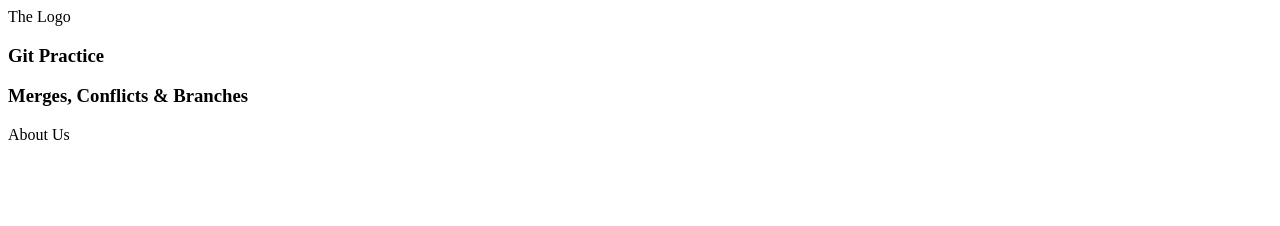
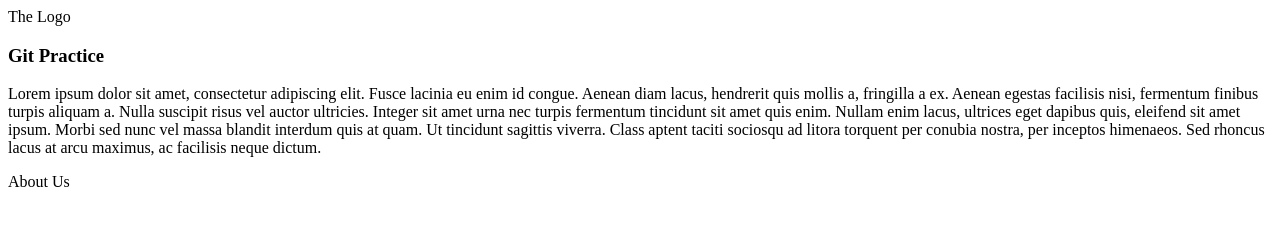
Before and after one commit to Danish-Ehsan/git-test, a plain HTML site: page index.html in a window 1280 px wide. Drawn offline with Linux system fonts and the light colour scheme.

Commit message:
Added body paragraph

```diff
--- a/index.html
+++ b/index.html
@@ -7,7 +7,8 @@
         <header>The Logo</header>
 
         <h3>Git Practice</h3>
-        <h3>Merges, Conflicts & Branches</h3>
+
+        <p>Lorem ipsum dolor sit amet, consectetur adipiscing elit. Fusce lacinia eu enim id congue. Aenean diam lacus, hendrerit quis mollis a, fringilla a ex. Aenean egestas facilisis nisi, fermentum finibus turpis aliquam a. Nulla suscipit risus vel auctor ultricies. Integer sit amet urna nec turpis fermentum tincidunt sit amet quis enim. Nullam enim lacus, ultrices eget dapibus quis, eleifend sit amet ipsum. Morbi sed nunc vel massa blandit interdum quis at quam. Ut tincidunt sagittis viverra. Class aptent taciti sociosqu ad litora torquent per conubia nostra, per inceptos himenaeos. Sed rhoncus lacus at arcu maximus, ac facilisis neque dictum.</p>
 
         <footer>About Us</footer>
     </body>
```
